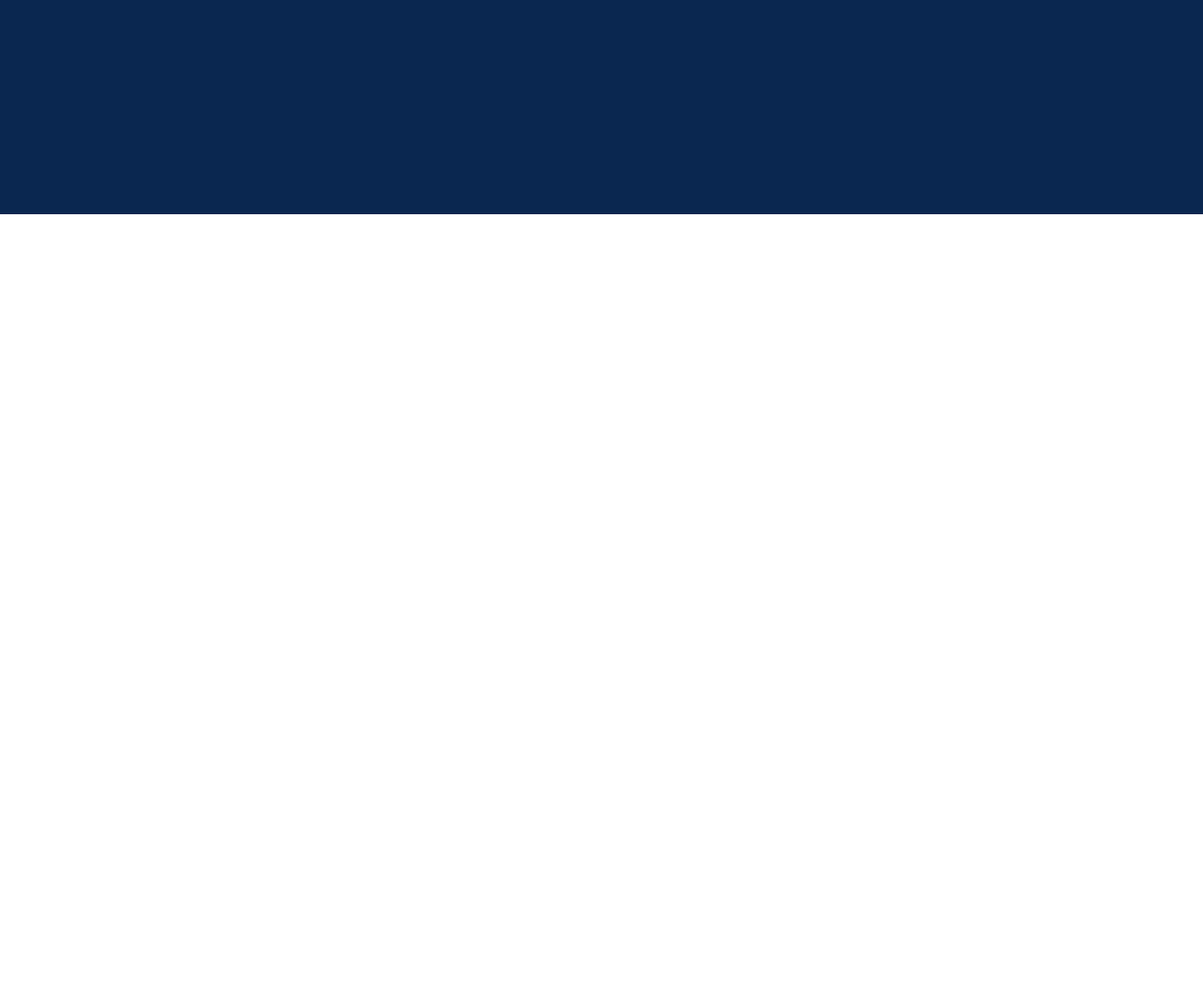
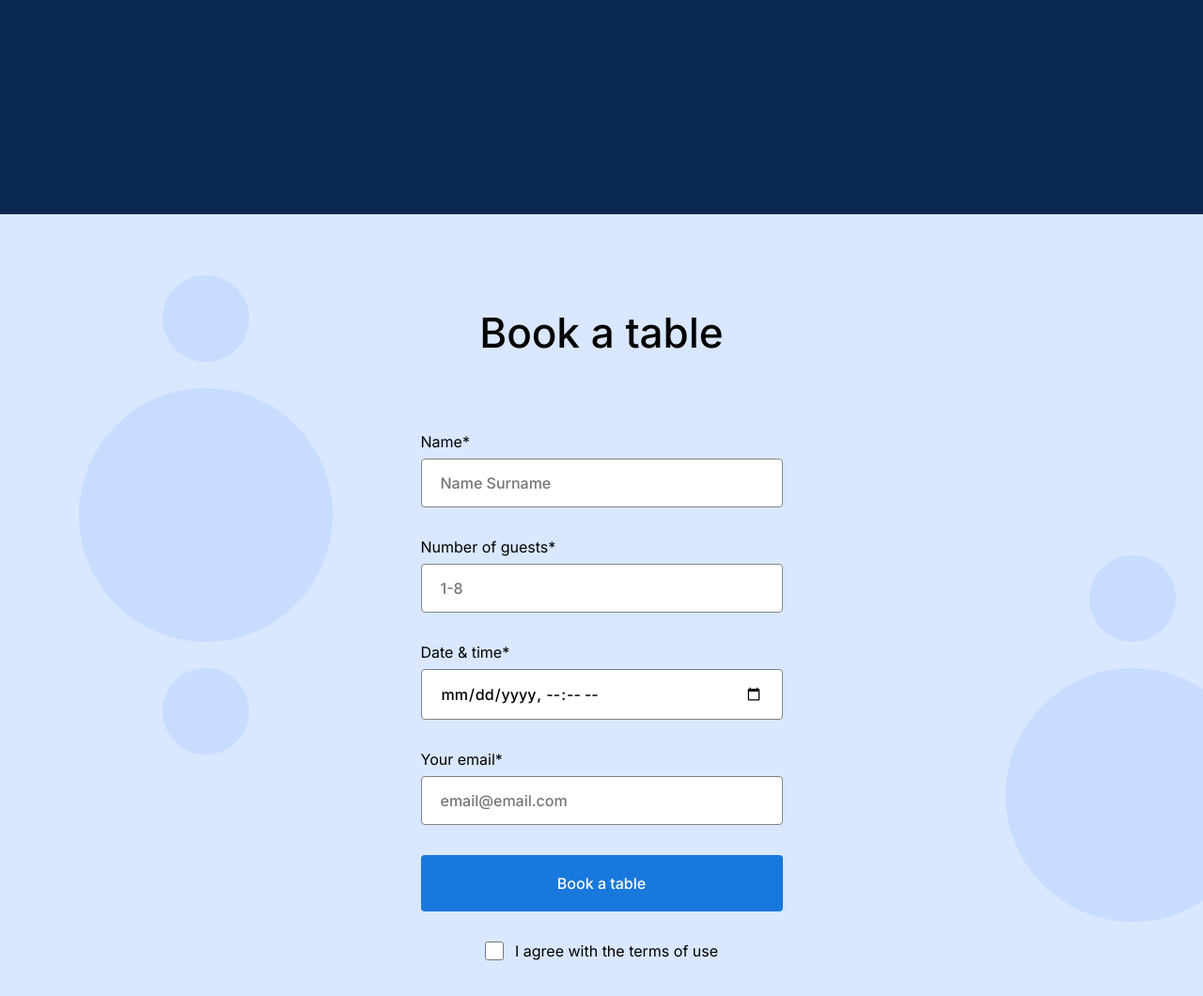
Before and after one commit to MadihaWazir/se_project_coffeeshop, a plain HTML site: page index.html in a window 1280 px wide. Shown: the part 1238-2298 px from the top of the page at 94% size. Before the commit the page ends 1466 px from the top, so only its background shows below. Drawn offline with Linux system fonts and the light colour scheme.

Commit message:
New update

```diff
--- a/index.html
+++ b/index.html
@@ -24,7 +24,7 @@
                     <a href="#recipes" class="nav__link">Recipes</a>
                 </li>
                 <li>
-                    <a href="#bookatable" class="nav__link">Book a table</a>
+                    <a href="#reservation" class="nav__link">Reservation</a>
                 </li>
                 <li>
                     <a href="#menu" class="nav__link">Menu</a>
@@ -66,7 +66,34 @@
               </li>
             </ul>
         </section>
-        <section id="bookatable" class="bookatable"></section>
+        <section id="reservation" class="reservation">
+            <h2 class="reservation__title">Book a table</h2>
+            <form class="reservation__form form">
+                <fieldset class="form__fieldset">
+              <label for="name-input" class="form__label">
+                Name*
+                <input required type="text" class="form__input" id="name-input" placeholder="Name Surname"/>
+            </label>
+              <label for="guests-input" class="form__label">
+                Number of guests*
+                <input required type="number" min="1" max="8" class="form__input" id="guests-input" placeholder="1-8"/>
+              </label>
+              <label for="date-input" class="form__label">
+                Date & time*
+                <input required type="datetime-local" class="form__input" id="date-input"/>
+              </label>
+              <label for="email-input" class="form__label">
+                Your email*
+                <input required type="email" class="form__input" id="email-input" placeholder="email@email.com"/>
+              </label>
+                </fieldset>
+                <button class="form__button">Book a table</button>
+                <label for="checkbox-input" class="form__label form__label_type_checkbox">
+                    <input required type="checkbox" class="form__checkbox" id="checkbox-input" />
+                    I agree with the terms of use
+                  </label>
+            </form>
+        </section>
         <section id="menu" class="menu"></section>
         <section id="contacts" class="contacts"></section>
     </main>
--- a/pages/index.css
+++ b/pages/index.css
@@ -121,7 +121,7 @@ recipes__subtitle {
     display: flex;
     justify-content: center;
     gap: 100px;
-    flex-wrap: wrap;
+
 
 }
 
@@ -145,3 +145,75 @@ recipes__subtitle {
     width: 100%;
     padding-top: 56.25%;
 }
+
+.reservation {
+    padding: 100px 0 120px;
+    background-image: url(../images/background_reservation.svg);
+    background-color: #D9E7FF;
+}
+
+.reservation__title {
+    margin: 0  0 80px;
+    text-align: center;
+    font-family: Inter;
+    font-style: normal;
+    font-weight: 500;
+    font-size: 44px;
+    line-height: 52px;
+}
+
+.reservation__form {
+   margin: 0 auto;
+}
+
+.form {
+   max-width: 385px;
+}
+
+.form__fieldset {
+    margin: 0;
+    padding: 0;
+    border: none;
+}
+
+.form__input{
+    display: block;
+    width: 100%;
+    padding: 15px 20px;
+    box-sizing: border-box;
+    margin: 8px 0 32px;
+    border: 1px solid #838383;
+    border-radius: 4px;
+    font-family: Inter;
+    font-style: normal;
+    font-weight: 500;
+    font-size: 16px;
+    line-height: 20px;
+}
+
+.form__button {
+   border-radius: 4px;
+   width: 100%;
+   border: none;
+   padding: 20px 0;
+   margin-bottom: 32px;
+   background-color: #1878DC;
+   color: white;
+   font-family: Inter;
+   font-style: normal;
+   font-weight: 500;
+   font-size: 16px;
+   line-height: 20px;
+}
+
+.form__checkbox {
+    border-radius: 2px;
+    width: 20px;
+    height: 20px;
+}
+
+.form__label_type_checkbox {
+    display: flex;
+    gap: 12px;
+    justify-content: center;
+}
```
